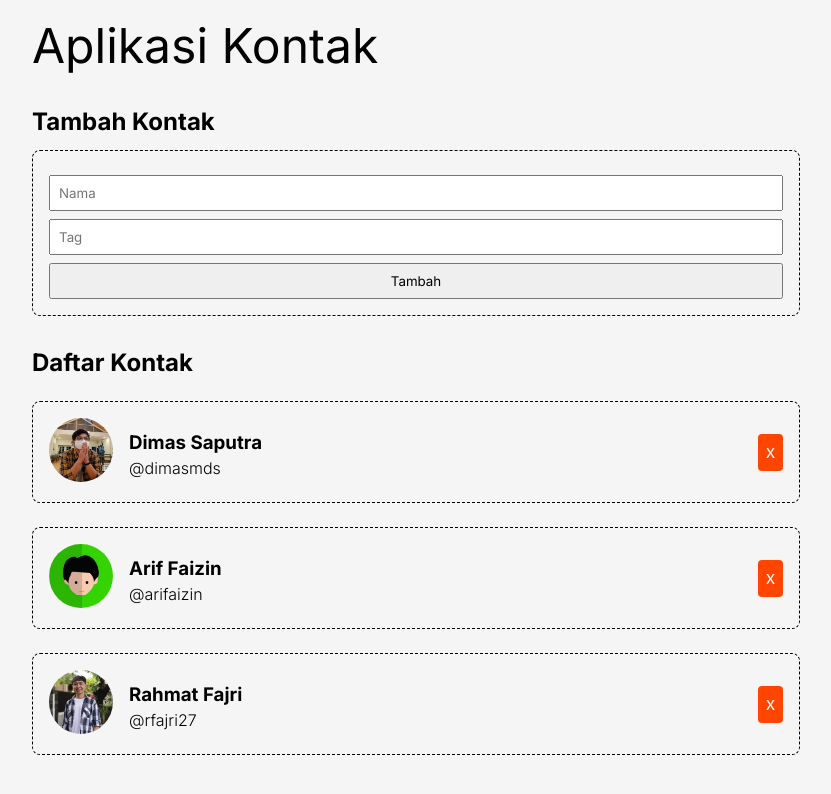
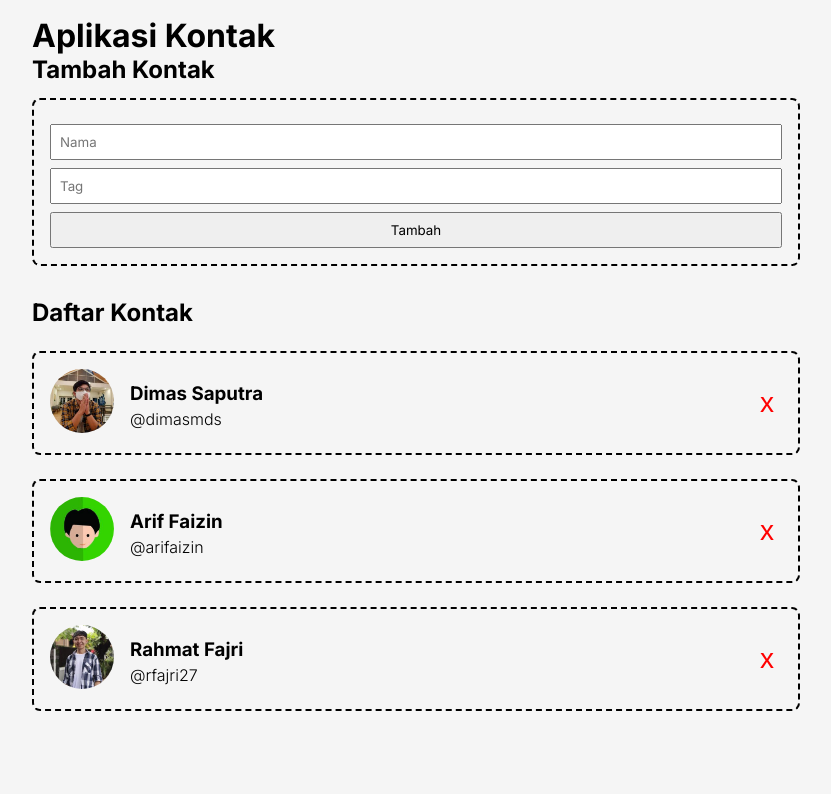
Before and after one commit to rajasmdra/contacts-app, a React (Vite) app: page / in a window 1280 px wide. Shown: the top 794 px of the page, without its empty margins (224-1055 px from the left). Built offline with nearby package versions, Linux system fonts and the light colour scheme.

Commit message:
add some styles

```diff
--- a/src/styles/style.css
+++ b/src/styles/style.css
@@ -17,20 +17,35 @@ img {
   max-width: 800px;
   margin: 0 auto;
   padding: 16px;
-
 }
 
-.contact-app  h1 {
+.contact-app__header {
+  display: flex;
+  align-items: center;
+  padding: 32px 0;
+}
+
+.contact-app__header h1 {
   font-weight: normal;
-  font-size: 48px;
-  margin-bottom: 32px;
+  font-size: 32px;
+  flex: 1;
+}
+
+.navigation ul li {
+  display: inline-block;
+  padding: 16px;
+}
+
+.navigation ul li a {
+  font-size: 28px;
+  color: black;
 }
 
 .contact-item {
   display: flex;
   align-items: center;
   margin: 24px 0;
-  border: 1px dashed black;
+  border: 2px dashed black;
   padding: 16px;
   border-radius: 8px;
   justify-content: space-between;
@@ -64,16 +79,16 @@ img {
 
 .contact-item__delete {
   padding: 8px;
-  font-size: 18px;
-  background-color: orangered;
-  color: white;
+  font-size: 28px;
+  color: red;
+  background-color: transparent;
   border: 0;
   border-radius: 4px;
   cursor: pointer;
 }
 
 .contact-input {
-  border: 1px dashed black;
+  border: 2px dashed black;
   padding: 16px;
   margin: 14px 0;
   border-radius: 8px;
@@ -93,3 +108,14 @@ img {
   padding: 8px;
   font-family: 'Inter', sans-serif;
 }
+
+.search-bar {
+  display: block;
+  width: 100%;
+  margin: 16px 0;
+  padding: 12px;
+  background-color: transparent;
+  font-family: 'Inter', sans-serif;
+  border: 2px dashed black;
+  border-radius: 4px;
+}
```
